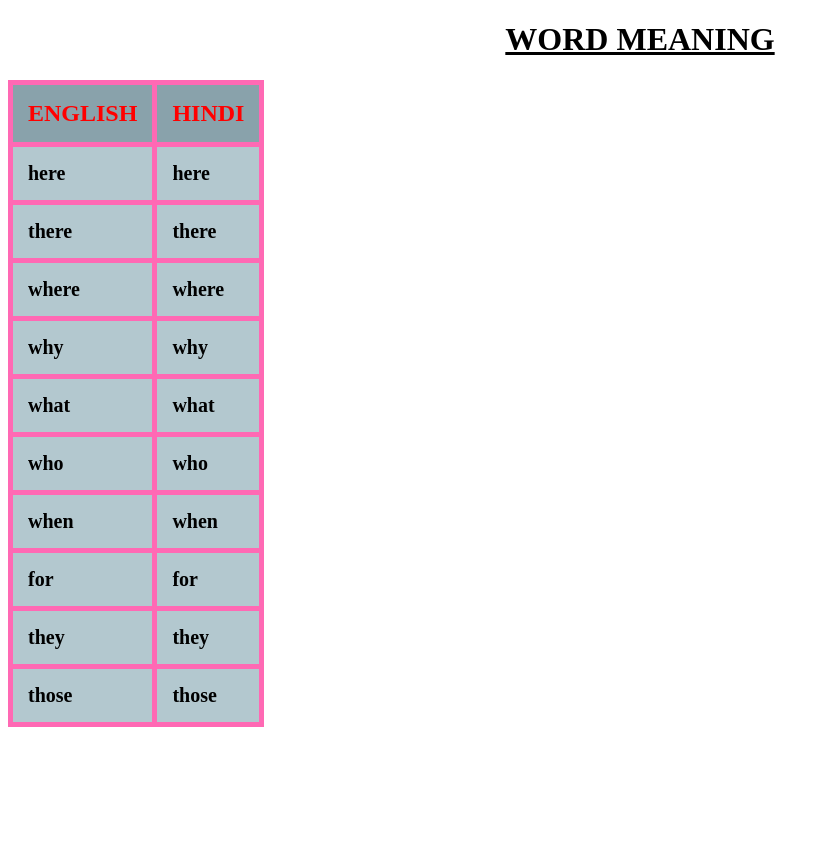
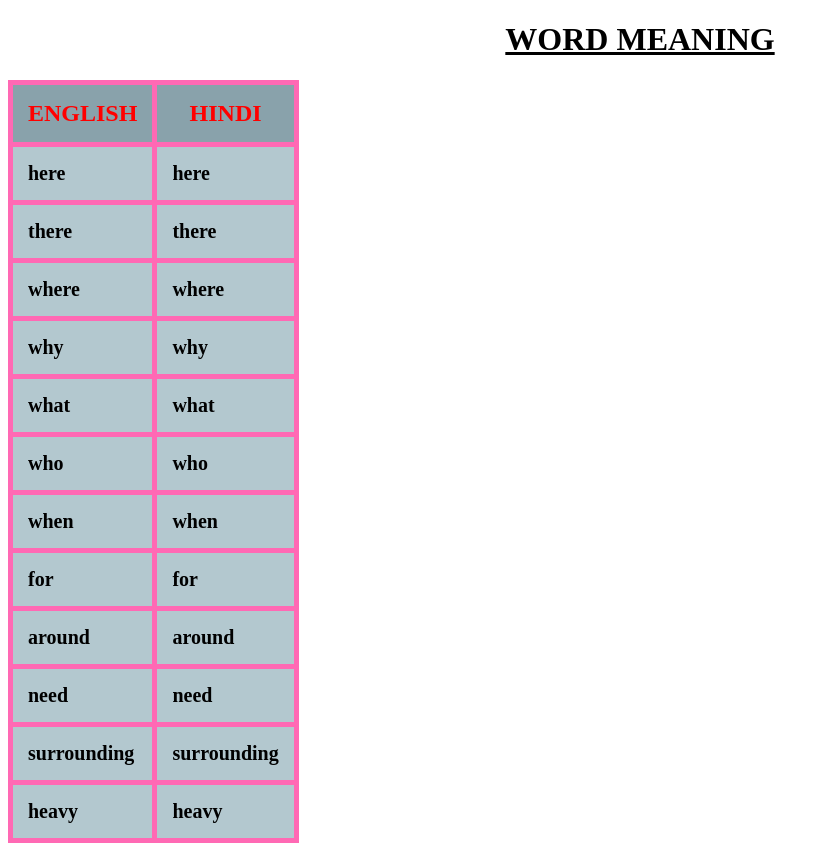
Before and after one commit to Aman08860/Web-hosting, a plain HTML site: page index.html in a window 1280 px wide. Shown: the whole page, without its empty margins (0-830 px from the left). Before the commit the page ends 800 px from the top, so only its background shows below. Drawn offline with Linux system fonts and the light colour scheme.

Commit message:
Update index.html

```diff
--- a/index.html
+++ b/index.html
@@ -53,10 +53,16 @@ td{
 	    <tr><td translate="no">who</td><td>who</td></tr>
 	    <tr><td translate="no">when</td><td>when</td></tr>
 	    <tr><td translate="no">for</td><td>for</td></tr>
-	    <tr><td translate="no">they</td><td>they</td></tr>
-	    <tr><td translate="no">those</td><td>those</td></tr>
+	    <tr><td translate="no">around</td><td>around</td></tr>
+	    <tr><td translate="no">need</td><td>need</td></tr>
+	    <tr><td translate="no">surrounding</td><td>surrounding</td></tr>
+	    <tr><td translate="no">heavy</td><td>heavy</td></tr>
 
-
+	    <!--
+	    <tr><td translate="no"></td><td></td></tr>
+	    <tr><td translate="no"></td><td></td></tr>
+	    <tr><td translate="no"></td><td></td></tr>
+	     -->
 
 
 	</table>
```
